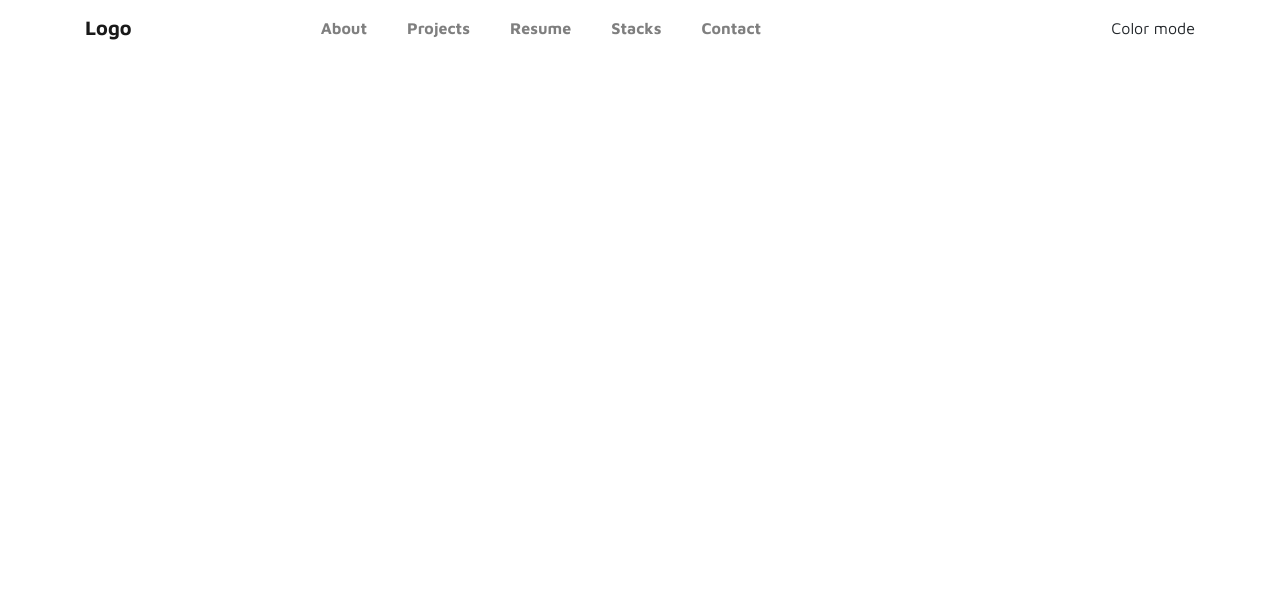
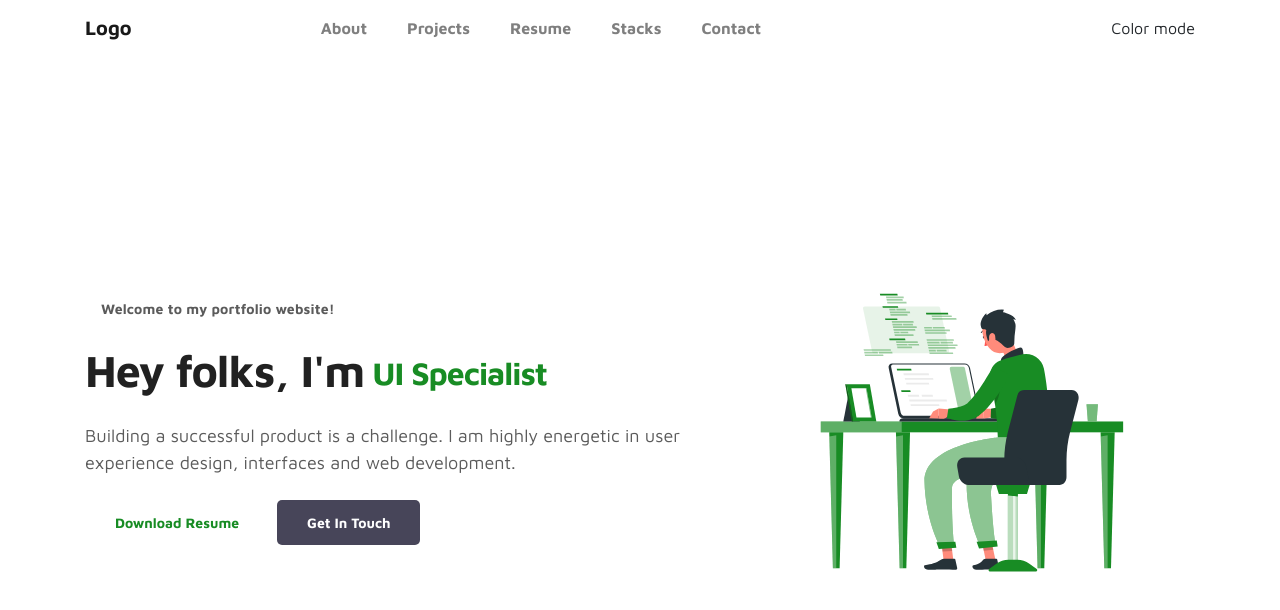
Before and after one commit to alfianardhi/website-codes, a React (Create React App) app: page / in a window 1280 px wide. Shown: the top 610 px of the page. Built offline with nearby package versions, Linux system fonts and the light colour scheme.

Commit message:
update hero

```diff
--- a/src/components/Button/index.js
+++ b/src/components/Button/index.js
@@ -1,7 +1,7 @@
 import React from 'react'
 import { Link } from 'react-router-dom'
 import { PropTypes as T } from 'prop-types'
-
+// TODO: read router, do project list, search icon
 const Button = (props) => {
   const className = [props.className]
   if (props.isPrimary) {
--- /dev/null
+++ b/src/components/Card/index.js
@@ -0,0 +1,5 @@
+import React from 'react'
+
+export default function Card() {
+  return <div></div>
+}
--- /dev/null
+++ b/src/components/Hero/index.js
@@ -0,0 +1,48 @@
+import React from 'react'
+
+import Button from 'components/Button'
+
+import ImageHero from 'assets/images/img-hero.svg'
+
+export default function Hero(props) {
+  return (
+    <section className='about full-screen d-lg-flex justify-content-center align-items-center' id='about'>
+      <div className='container'>
+        <div className='row'>
+          <div className='col-lg-7 col-md-12 col-12 d-flex align-items-center'>
+            <div className='about-text'>
+              <small className='small-text'>
+                Welcome to <span className='mobile-block'>my portfolio website!</span>
+              </small>
+              <h1 className='animated animated-text'>
+                <span className='mr-2'>Hey folks, I'm</span>
+                <div className='animated-info'>
+                  <span className='animated-item'>Marvel Sann</span>
+                  <span className='animated-item'>Web Designer</span>
+                  <span className='animated-item'>UI Specialist</span>
+                </div>
+              </h1>
+
+              <p>Building a successful product is a challenge. I am highly energetic in user experience design, interfaces and web development.</p>
+
+              <div className='custom-btn-group mt-4'>
+                <Button type='link' href='#' className='btn mr-lg-2 custom-btn'>
+                  <i className='uil uil-file-alt'></i> Download Resume
+                </Button>
+                <Button type='link' href='#contact' className='btn custom-btn custom-btn-bg custom-btn-link'>
+                  Get In Touch
+                </Button>
+              </div>
+            </div>
+          </div>
+
+          <div className='col-lg-5 col-md-12 col-12'>
+            <div className='about-image svg'>
+              <img src={ImageHero} className='img-fluid' alt='developer' />
+            </div>
+          </div>
+        </div>
+      </div>
+    </section>
+  )
+}
--- /dev/null
+++ b/src/components/ProjectList/index.js
@@ -0,0 +1,5 @@
+import React from 'react'
+
+export default function ProjectList(props) {
+  return <div></div>
+}
--- a/src/pages/LandingPage/index.js
+++ b/src/pages/LandingPage/index.js
@@ -1,12 +1,14 @@
 import React, { Component } from 'react'
 
 import Header from 'components/Header'
+import Hero from 'components/Hero'
 
 class LandingPage extends Component {
   render() {
     return (
       <>
         <Header {...this.props}></Header>
+        <Hero></Hero>
       </>
     )
   }
```
Also changed, not shown: src/json/itemList.json (added, +25 -0 lines), src/assets/images/img-hero.svg (added).
